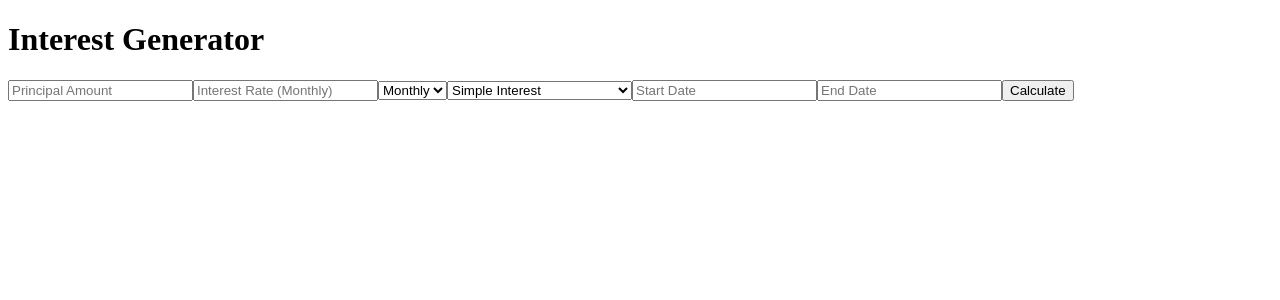
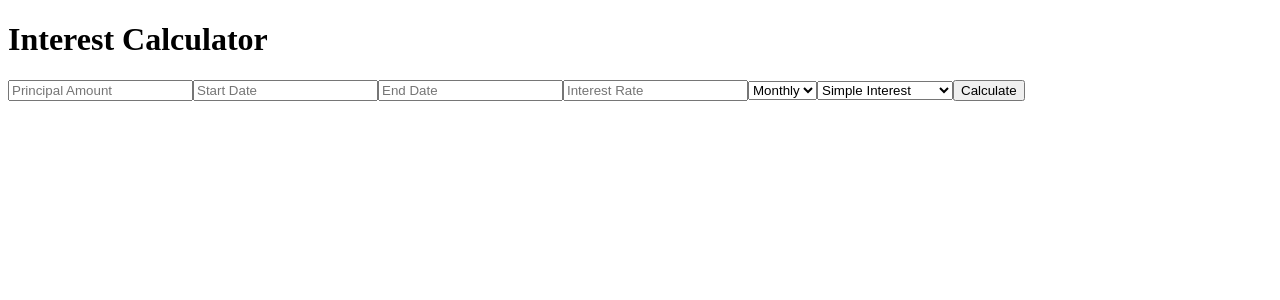
Before and after one commit to VamsikrishnaA/Interest_calculator, a React (Vite) app: page / in a window 1280 px wide. Shown: the top 300 px of the page. Built offline with nearby package versions, Linux system fonts and the light colour scheme; the HTML template or start-up script is replaced by a standard one.

Commit message:
Update App.jsx

```diff
--- a/src/App.jsx
+++ b/src/App.jsx
@@ -56,48 +56,24 @@
 
 };
 
-return ( <div className="p-4 max-w-md mx-auto space-y-4"> <h1 className="text-xl font-bold">Interest Generator</h1>
+return (
+  <div className="min-h-screen flex items-center justify-center bg-gray-100">
+    <div className="bg-white p-6 rounded-xl shadow-md w-full max-w-md">
+      <h1 className="text-xl font-bold mb-4 text-center">Interest Calculator</h1>
 
+      <div className="flex flex-col space-y-4">
         <input
           type="number"
           placeholder="Principal Amount"
-    value={principal}
-    onChange={(e) => setPrincipal(e.target.value)}
-    className="w-full p-2 border rounded"
+          className="p-3 border rounded-md"
         />
-
-  <input
-    type="number"
-    placeholder="Interest Rate (Monthly)"
-    value={rate}
-    onChange={(e) => setRate(e.target.value)}
-    className="w-full p-2 border rounded"
-  />
-
-  <select
-    value={rateType}
-    onChange={(e) => setRateType(e.target.value)}
-    className="w-full p-2 border rounded"
-  >
-    <option value="monthly">Monthly</option>
-    <option value="daily">Daily</option>
-  </select>
-
-  <select
-    value={compound}
-    onChange={(e) => setCompound(e.target.value)}
-    className="w-full p-2 border rounded"
-  >
-    <option value="no">Simple Interest</option>
-    <option value="yes">Compound After 12M/365D</option>
-  </select>
 
         <input
           type="text"
           onFocus={(e) => (e.target.type = 'date')}
           onBlur={(e) => (e.target.type = 'text')}
           placeholder="Start Date"
-  className="p-2 border rounded"
+          className="p-3 border rounded-md"
         />
 
         <input
@@ -105,18 +81,29 @@
           onFocus={(e) => (e.target.type = 'date')}
           onBlur={(e) => (e.target.type = 'text')}
           placeholder="End Date"
-  className="p-2 border rounded"
+          className="p-3 border rounded-md"
         />
 
-  <button onClick={calculateInterest} className="w-full bg-blue-500 text-white p-2 rounded">
+        <input
+          type="number"
+          placeholder="Interest Rate"
+          className="p-3 border rounded-md"
+        />
+
+        <select className="p-3 border rounded-md">
+          <option value="monthly">Monthly</option>
+          <option value="daily">Daily</option>
+        </select>
+
+        <select className="p-3 border rounded-md">
+          <option value="no">Simple Interest</option>
+          <option value="yes">Compound Interest</option>
+        </select>
+
+        <button className="bg-blue-600 text-white p-3 rounded-md">
           Calculate
         </button>
-
-  {result && (
-    <div className="p-2 bg-green-100 rounded text-center">
-      Interest: ₹{result}
       </div>
-  )}
     </div>
-
+  </div>
 ); }
```
Lines whose indentation alone changed are shown as unchanged.
